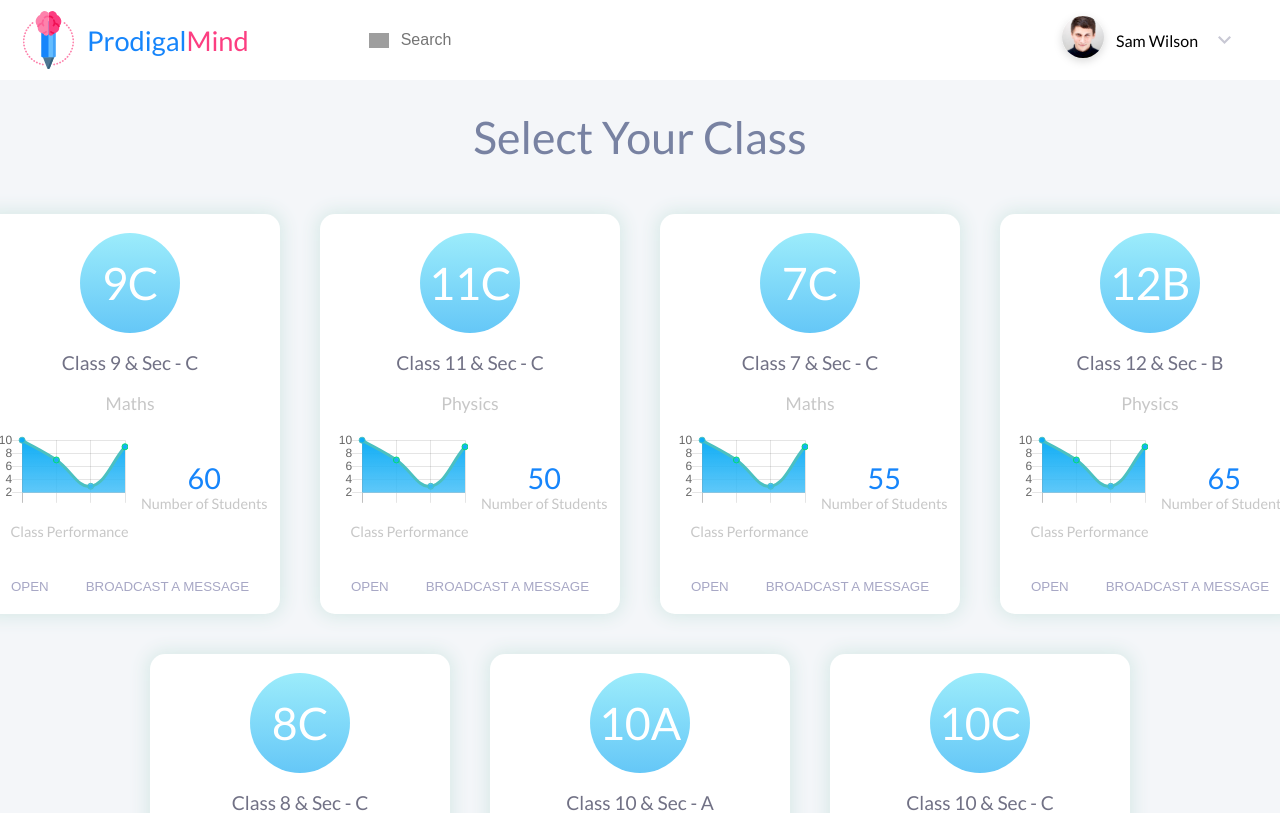
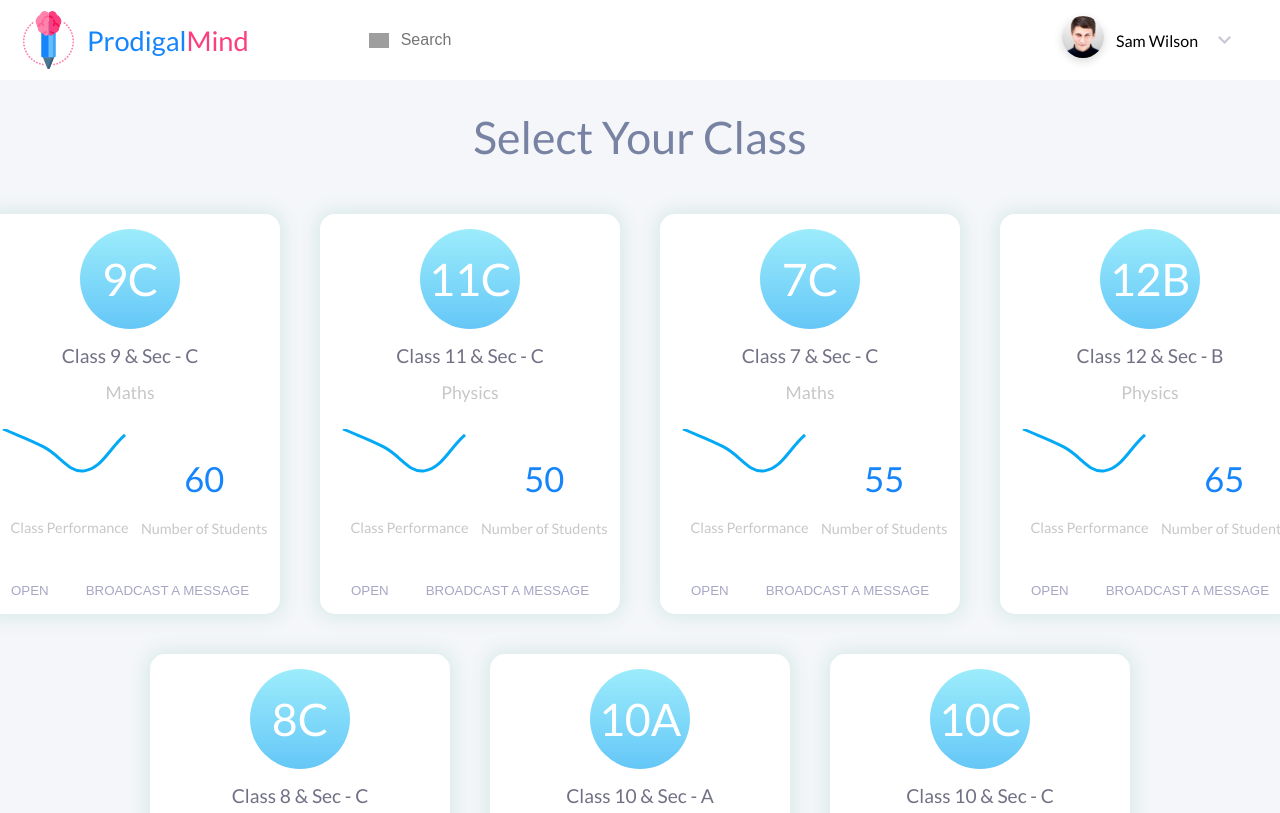
Before and after one commit to guptaashish190/prodigalmind, a React app: page /teacher in a window 1280 px wide. Shown: the top 813 px of the page. Built offline with nearby package versions, Linux system fonts and the light colour scheme; grey boxes are pictures that could not be loaded.

Commit message:
added line graph

```diff
--- a/src/components/Teacher/ClassOverview/card.js
+++ b/src/components/Teacher/ClassOverview/card.js
@@ -10,6 +10,29 @@ class Card extends React.Component {
       },
       line: {
         borderColor: 'red',
+      },
+      scales: {
+        xAxes: [{
+          gridLines: {
+            display: false,
+            drawBorder: false,
+          },
+        }],
+        yAxes: [{
+          gridLines: {
+            display: false,
+            drawBorder: false,
+          },
+          ticks: {
+            beginAtZero: true,
+            display: false,
+          },
+        }],
+      },
+      elements: {
+        point: {
+          radius: 0,
+        },
       },
     };
 
--- a/src/components/Teacher/ClassOverview/chartdata.js
+++ b/src/components/Teacher/ClassOverview/chartdata.js
@@ -7,19 +7,18 @@ module.exports = {
     grd.addColorStop(0.000, 'rgba(4, 169, 245, 1.000)');
     grd.addColorStop(0.991, 'rgba(255, 255, 255, 0.000)');
 
+
     return {
       labels: ['', '', '', ''],
       datasets: [
         {
+          fill: false,
           data: [
             10, 7, 3, 9,
           ],
           backgroundColor: grd,
           borderColor: [
-            'rgba(75,192,192, 1)',
-            'rgba(1, 223, 111, 1)',
-            'rgba(75,192,192, 1)',
-            'rgba(1, 223, 111, 1)',
+            '#04A9F5',
           ],
         },
       ],
--- a/src/styles/ClassOverview.scss
+++ b/src/styles/ClassOverview.scss
@@ -51,8 +51,11 @@
                 display: flex;
                 flex-direction: column;
                 align-items: center;
+                height: 100px;
+                margin-top: 30px;
+                justify-content: space-around;
                 h2{
-                    font-size: 2em;
+                    font-size: 2.4em;
                     margin: 0%;
                     color: #1685FB;
                     font-weight: 300;
```
